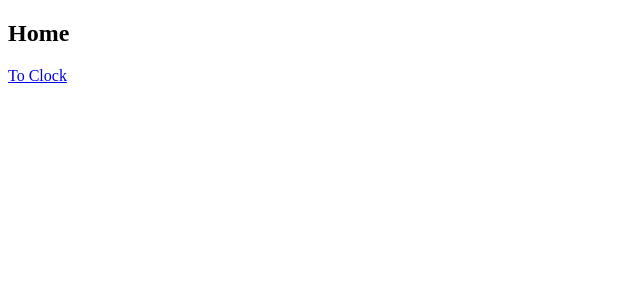
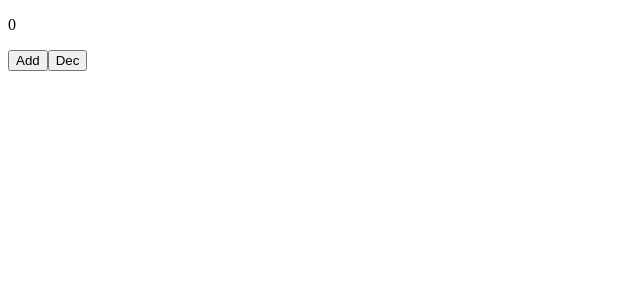
Before and after one commit to rocky-jaiswal/react-workshop, a React app: page / in a window 1280 px wide. Shown: the top 300 px of the page, without its empty margins (0-640 px from the left). Built offline with nearby package versions, Linux system fonts and the light colour scheme.

Commit message:
More state.

```diff
--- a/src/Clock.js
+++ b/src/Clock.js
@@ -18,9 +18,6 @@ class Clock extends React.Component {
   }
 
   tick () {
-    // this.setState({
-    //   date: new Date()
-    // })
     this.setState((prevState) => ({
       date: new Date()
     }))
--- a/src/Home.js
+++ b/src/Home.js
@@ -1,11 +1,36 @@
 import React from 'react'
 import { Link } from 'react-router-dom'
 
-const Home = () => (
-  <div>
-    <h2>Home</h2>
-    <Link to="/clock">To Clock</Link>
-  </div>
-)
+class Home extends React.Component {
+
+  constructor (props) {
+    super(props)
+    this.state = {
+      counter: 0
+    }
+  }
+
+  _inc() {
+    this.setState((prevState) => ({
+      counter: prevState.counter + 1
+    }))
+  }
+
+  _dec() {
+    this.setState((prevState) => ({
+      counter: prevState.counter - 1
+    }))
+  }
+
+  render () {
+    return (
+      <div>
+        <p>{this.state.counter}</p>
+        <button onClick={() => this._inc()}>Add</button>
+        <button onClick={() => this._dec()}>Dec</button>
+      </div>
+    )
+  }
+}
 
 export default Home
```
